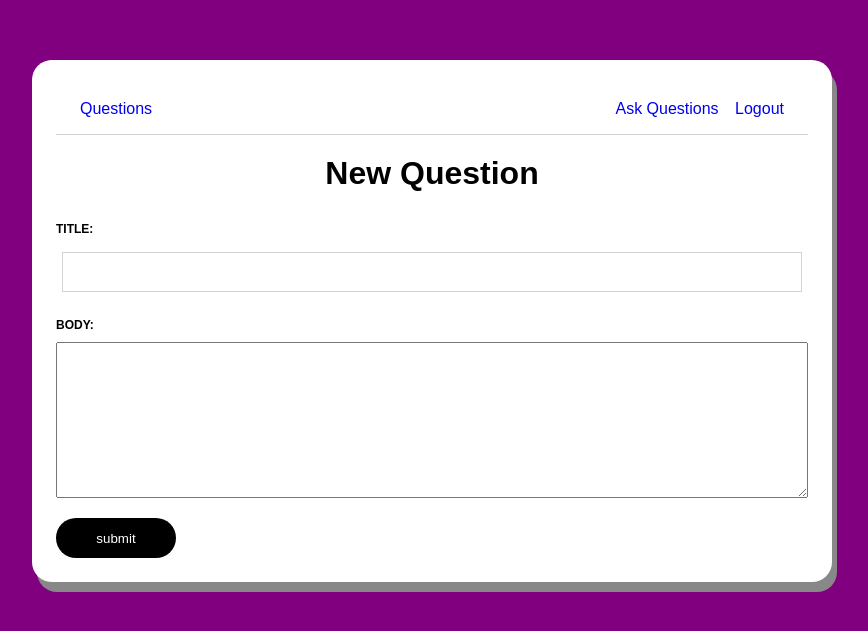
After one commit to abtullohn/tuusie-blitz, a Django app: page /new-question in a window 1280 px wide. The commit adds this page. Shown: the top 631 px of the page, without its empty margins (208-1076 px from the left). Run offline with Django 4.2, Linux system fonts and the light colour scheme; the visitor is signed in with stand-in values (Sample User, id 1).

Commit message:
new question

```diff
--- a/main_app/forms.py
+++ b/main_app/forms.py
@@ -1,6 +1,7 @@
 from pyexpat import model
 from django.contrib.auth.forms import UserCreationForm, AuthenticationForm
 from django.contrib.auth.models import User
+from .models import Question
 from django import forms
 
 
@@ -28,3 +29,9 @@ def __init__(self, *args, **kwargs):
 class LoginForm(AuthenticationForm):
     class Meta:
         fields = '__all__'
+
+
+class NewQuestionForm(forms.ModelForm):
+    class Meta:
+        model = Question
+        fields = ['title', 'body']
--- a/main_app/templates/navbar.html
+++ b/main_app/templates/navbar.html
@@ -6,7 +6,7 @@
     <div class='user-name'>
         <ul>
             {% if user.is_authenticated%}
-            <li><a href='#'> Ask Questions</a></li>
+            <li><a href='{%url 'new-question' %}'> Ask Questions</a></li>
             <li><a href='{%url 'logout' %}'>Logout</a></li>
             {% else %}
             <li><a href='{%url 'login' %}'>Login</a></li>
--- /dev/null
+++ b/main_app/templates/new-question.html
@@ -0,0 +1,30 @@
+{%extends 'layouts/page.html'%}
+
+
+{% block content%}
+
+<div class ='page new-question-page'>
+<h1 class='title'>New Question</h1>
+
+
+
+
+<form method='POST' action='' class='new-question-form'>
+    {% csrf_token %}
+ <div class='fieldWrapper'>
+    <label for='{{form.title.id_for_label}}'>Title:</label>
+    {{form.title}}
+    <span class='error'>{{form.body.errors}}</span>
+</div>
+<div class='fieldWrapper'>
+    <label for='{{form.body.id_for_label}}'>Body:</label>
+    {{form.body}}
+    <span class='error'>{{form.body.errors}}</span>
+</div>
+<input type='submit' value='submit' class='submit-button'/>
+</form>
+
+
+</div>
+
+{% endblock %}
--- a/main_app/urls.py
+++ b/main_app/urls.py
@@ -6,6 +6,9 @@ urlpatterns = [
     path('login', views.loginPage, name='login'),
     path('logout', views.logoutPage, name='logout'),
     path('', views.homePage, name ='index'),
-    path('question/<int:id>', views.questionPage, name='question')
+    path('new-question', views.newQuestionPage, name='new-question'),
+    path('question/<int:id>', views.questionPage, name='question'),
+
+
 
 ]
--- a/main_app/views.py
+++ b/main_app/views.py
@@ -2,8 +2,9 @@ from ast import Try
 from telnetlib import LOGOUT
 from django.shortcuts import render, redirect
 from django.contrib.auth import login, logout
+from django.contrib.auth.decorators import login_required
 from .models import Question
-from .forms import RegisterUserForm, LoginForm
+from .forms import RegisterUserForm, LoginForm, NewQuestionForm
 # Create your views here
 
 def registerPage(request):
@@ -45,9 +46,17 @@ def loginPage(request):
     context ={'form': form}
     return render(request, 'login.html', context)
 
+
+@login_required(login_url='register')
 def logoutPage(request):
     logout(request)
     return redirect('login')
+
+@login_required(login_url='register')
+def newQuestionPage(request):
+    form = NewQuestionForm()
+    context={'form': form}
+    return render(request, 'new-question.html', context)
 
 def homePage(request):
     questions = Question.objects.all().order_by('-created_at')
```
